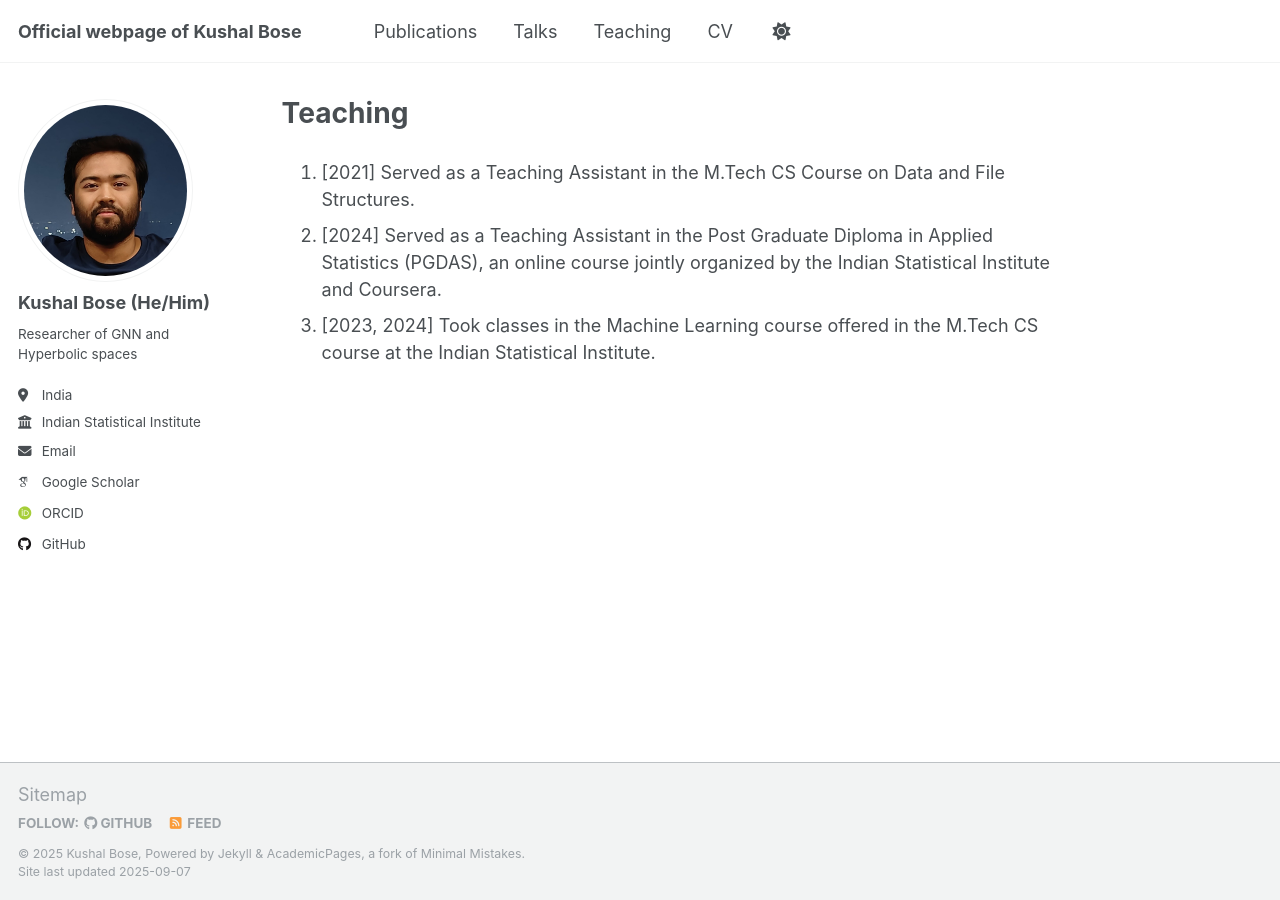
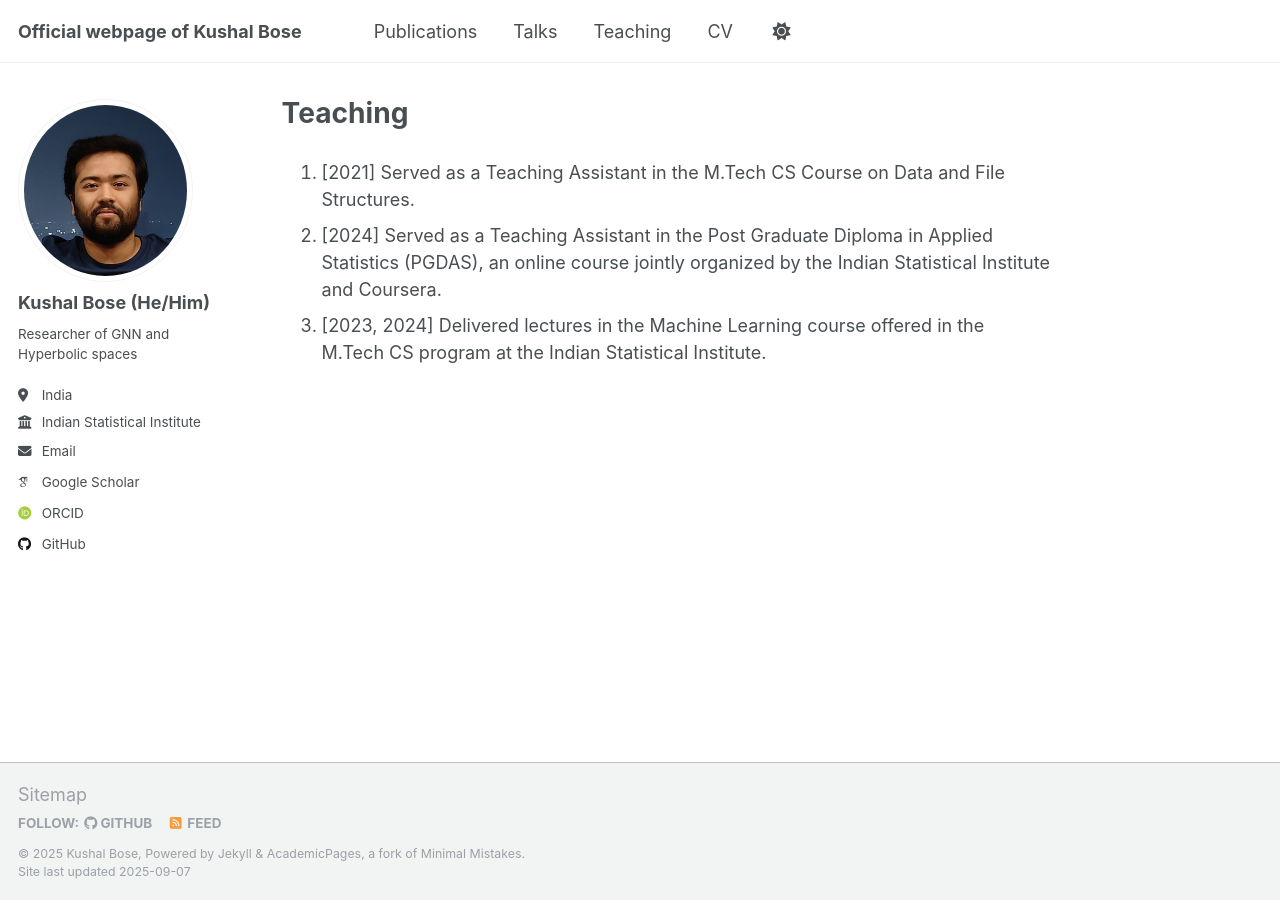
Before and after one commit to kushalbose92/kushalbose92.github.io, a Jekyll site: the page built from _pages/myteaching.md, in a window 1280 px wide. Built offline with Jekyll 4.4.1, drawn with Linux system fonts in a browser that asks for light colours; some web fonts are replaced; a script that is not in the unit is left out.

Commit message:
Update myteaching.md

```diff
--- a/_pages/myteaching.md
+++ b/_pages/myteaching.md
@@ -6,4 +6,4 @@ author_profile: true
 
 1. [2021] Served as a Teaching Assistant in the M.Tech CS Course on Data and File Structures.
 2. [2024] Served as a Teaching Assistant in the Post Graduate Diploma in Applied Statistics (PGDAS), an online course jointly organized by the Indian Statistical Institute and Coursera.
-3. [2023, 2024] Took classes in the Machine Learning  course offered in the M.Tech CS course at the Indian Statistical Institute.
+3. [2023, 2024] Delivered lectures in the Machine Learning course offered in the M.Tech CS program at the Indian Statistical Institute.
```
